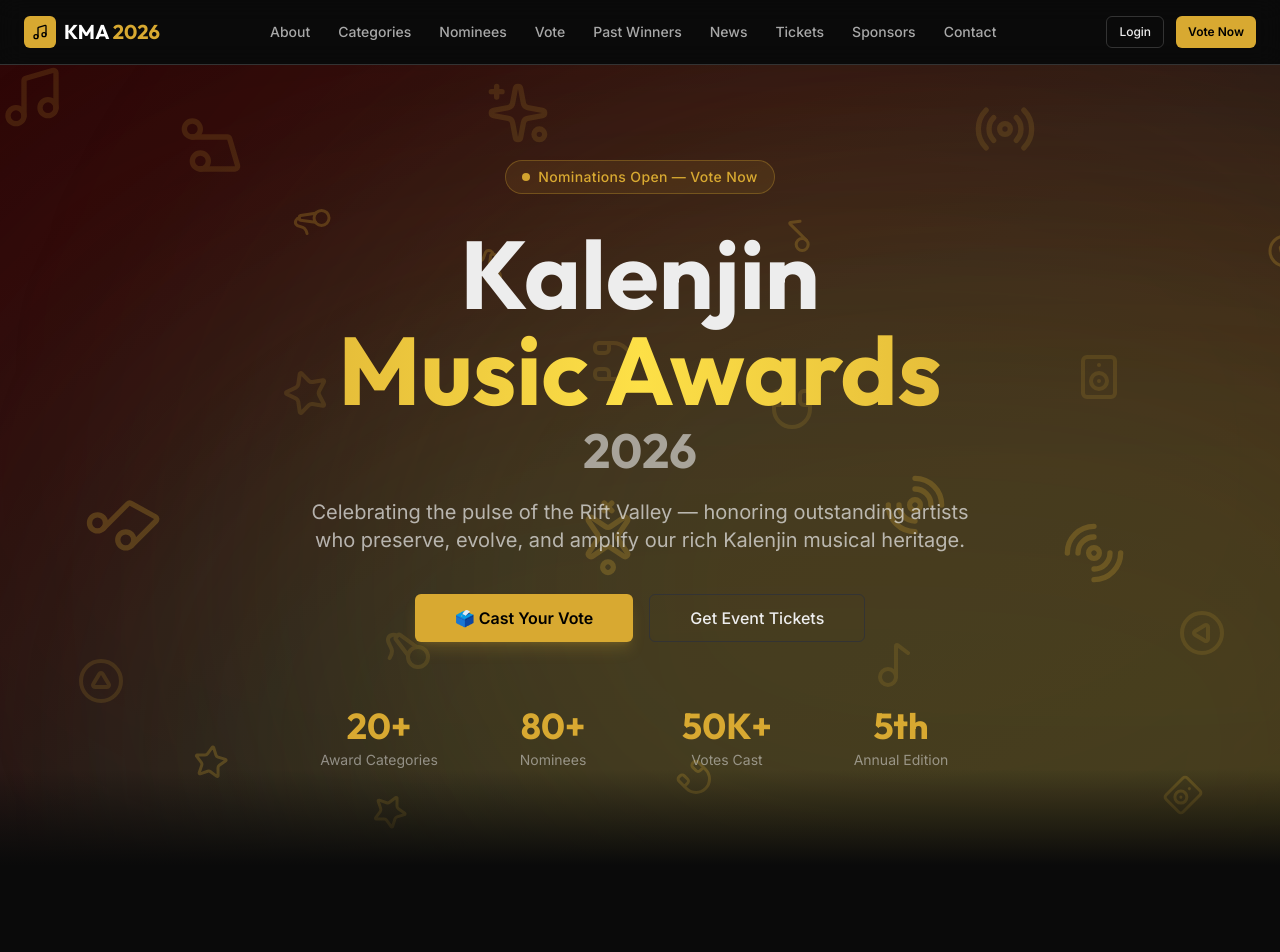
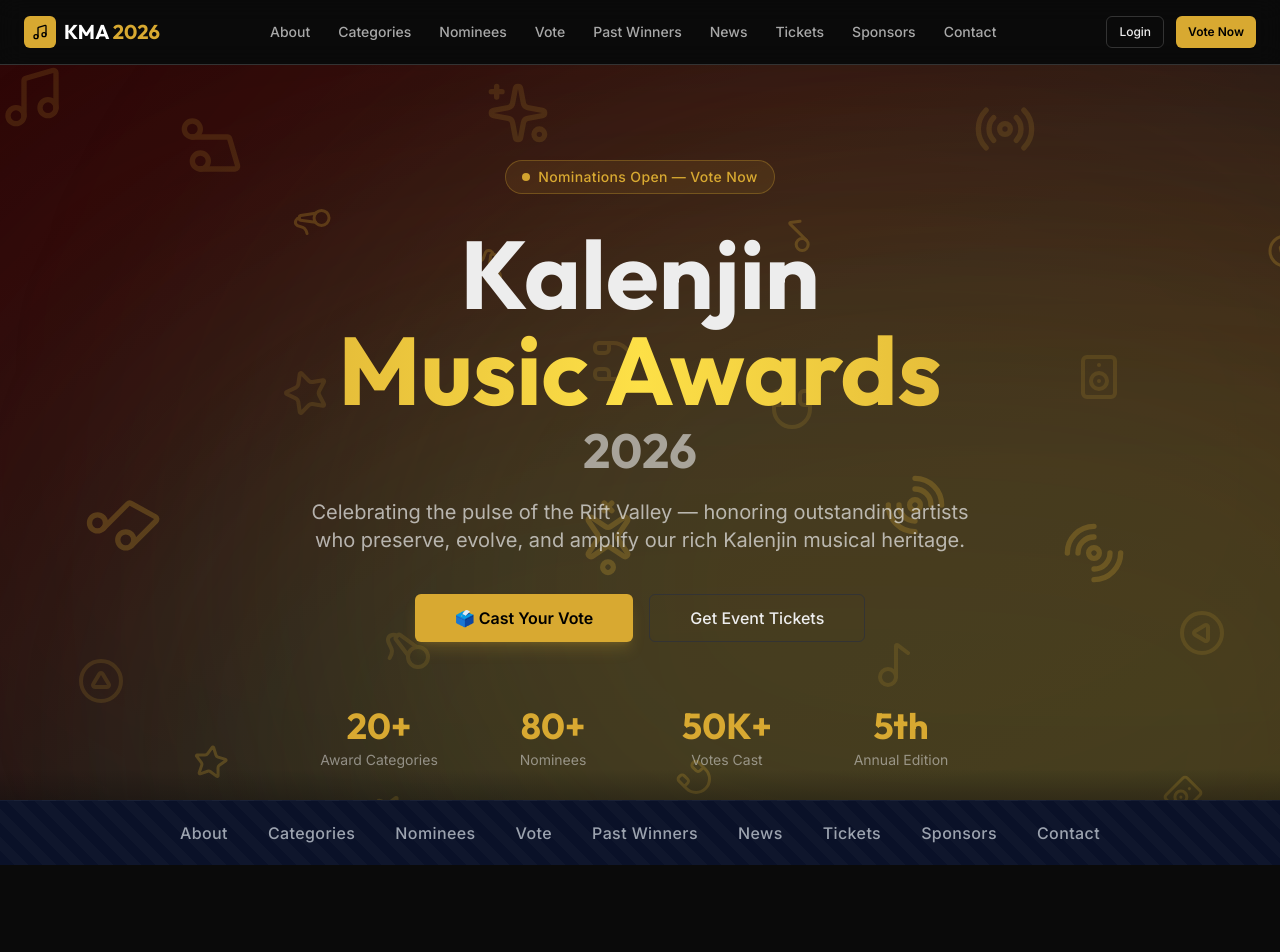
Before and after one commit to kalenjinmusicfestivalkma-oss/kma, a Next.js app: page / in a window 1280 px wide. Shown: the top 952 px of the page. Built offline with nearby package versions, Linux system fonts and the light colour scheme.

Commit message:
Add navigation strip to Hero section

```diff
--- a/src/app/page.tsx
+++ b/src/app/page.tsx
@@ -79,6 +79,39 @@ function HeroSection() {
               <span className="text-foreground/50 text-sm mt-1">{stat.label}</span>
             </div>
           ))}
+        </div>
+      </div>
+
+      {/* Hero Navigation Strip */}
+      <div
+        className="absolute bottom-0 left-0 w-full py-5 overflow-x-auto border-t border-white/5"
+        style={{
+          backgroundColor: '#0a1128',
+          backgroundImage: 'repeating-linear-gradient(45deg, transparent, transparent 10px, rgba(255,255,255,0.02) 10px, rgba(255,255,255,0.02) 20px)'
+        }}
+      >
+        <div className="container mx-auto px-4">
+          <div className="flex items-center justify-center gap-6 md:gap-10 min-w-max">
+            {[
+              { href: "/about", label: "About" },
+              { href: "/categories", label: "Categories" },
+              { href: "/nominees", label: "Nominees" },
+              { href: "/nominees", label: "Vote" },
+              { href: "/winners", label: "Past Winners" },
+              { href: "/news", label: "News" },
+              { href: "/tickets", label: "Tickets" },
+              { href: "/sponsors", label: "Sponsors" },
+              { href: "/contact", label: "Contact" },
+            ].map((link, idx) => (
+              <Link
+                key={idx}
+                href={link.href}
+                className="text-[#9CA3AF] hover:text-white text-sm md:text-base font-medium transition-colors tracking-wide"
+              >
+                {link.label}
+              </Link>
+            ))}
+          </div>
         </div>
       </div>
     </section>
```
